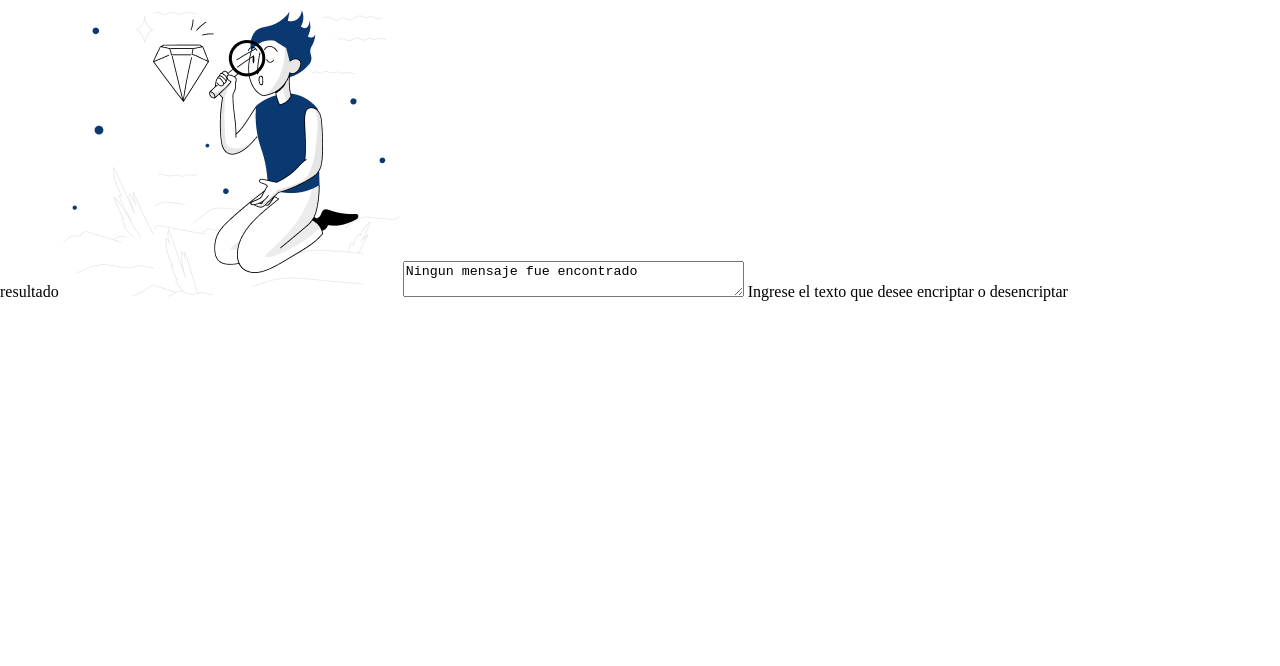
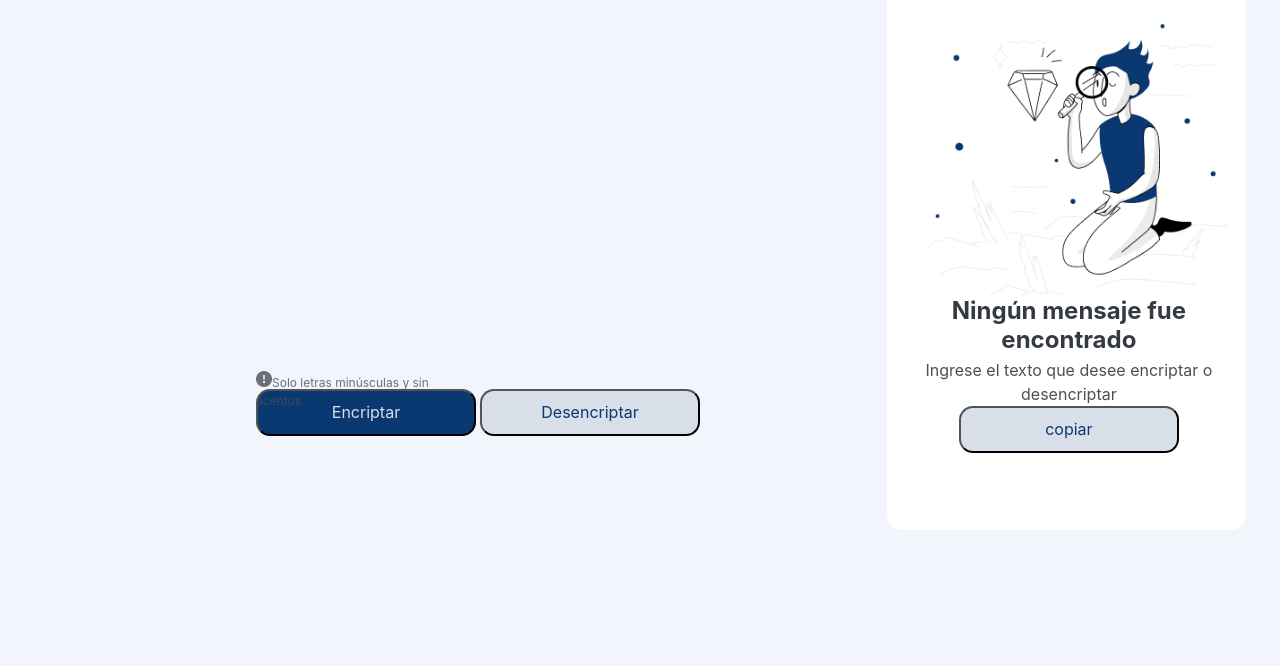
Before and after one commit to YeniAstaiza/Challenge-yeni, a plain HTML site: page index.html in a window 1280 px wide. Shown: the part 134-800 px from the top of the page. Drawn offline with Linux system fonts and the light colour scheme.

Commit message:
agregado base programa

```diff
--- a/index.html
+++ b/index.html
@@ -13,27 +13,41 @@
 
     <body>
         <header>
-            <div class= "logo">
+            <div class="logo">
                 <h1><img src="imagenes_Chanllenge/Vector.svg"></h1>
             </div>
         </header>
+
         <content>
-            <div>
-                form
-                <textarea name="textarea" rows="2" cols="40">Ingresa en texto aquí</textarea>
-                <p>><span class="..."></span>Solo letras minúsculas y sin acentos</p>
-                <input type="button" value="Encriptar">
-                <input type="button" value="Desencriptar">
-            </div>
+            <section class="resolver">
+                <div>
+                    <div class="ingreseTexto">
+                        <textarea id= "codigo" placeholder="Ingrese el texto aquí" name="textarea" rows="10" cols="20"></textarea>
+                    </div>
 
-            <div>
-                resultado
-               <img src="imagenes_Chanllenge/Muñeco.png">
+                    <div class="indicaciones">
+                        <p><span><img src="imagenes_Chanllenge/Vector.png" class="vectorSeñal"></span>Solo letras minúsculas y sin acentos</p>
 
-                <textarea name="textarea" rows="2" cols="40">Ningun mensaje fue encontrado</textarea>
-                <label for="ingreseTexto">Ingrese el texto que desee encriptar o desencriptar</label>
+                    </div>
 
+                    <div>
+                        <input onclick="clickEncriptar()" class="btn btn-azulOscuro" type="button" value="Encriptar">
+                        <input onclick="clickDesencriptar()" class="btn btn-claro" type="button" value="Desencriptar">
+                    </div>
+                </div>
+
+            </section>
+
+            <section  class="respuesta">
+                <div>
+                    <img class="munheco" src="imagenes_Chanllenge/Muñeco.png">
+
+                    <textarea class="noEncontrado" id="noEncontrado" name="textarea" rows="2">Ningún mensaje fue encontrado</textarea>
+                    <p class="inserteCifrado">Ingrese el texto que desee encriptar o desencriptar</p>
+                    <input onclick="clickCopiar()" class="btn btn-copiar" type="button" value="copiar">
+                </div>
+            </section>
         </content>
     </body>
-
+   <script src="main.js"></script>
 <html>
--- /dev/null
+++ b/main.js
@@ -0,0 +1,29 @@
+function clickEncriptar(){
+    var text = document.getElementById("codigo"). value;
+    document.getElementById("noEncontrado"). value = encriptar(text);
+    document.getElementById("codigo"). value = "";
+}
+
+function clickDesencriptar(){
+        document.getElementById("codigo"). value;
+    document.getElementById("noEncontrado"). value = desencriptar(text);
+    document.getElementById("codigo"). value = "";
+}
+
+function encriptar(texto){
+    texto = texto.replaceAll("e" , "enter");
+    texto = texto.replaceAll("i" , "imes");
+    texto = texto.replaceAll("a" , "ai");
+    texto = texto.replaceAll("o" , "ober");
+    texto = texto.replaceAll("u" , "ufat");
+    return texto;
+}
+
+function desencriptar(texto){
+    texto = texto.replaceAll("enter" , "e");
+    texto = texto.replaceAll("imes" , "i");
+    texto = texto.replaceAll("ai" , "a");
+    texto = texto.replaceAll("ober" , "o");
+    texto = texto.replaceAll("ufat" , "u");
+    return texto;
+}
--- a/style.css
+++ b/style.css
@@ -0,0 +1,139 @@
+
+body{
+    background: #F3F5FC;
+}
+
+.logo{
+    display: flex;
+    flex-direction: column;
+    align-items: flex-start;
+    padding: px;
+    width: 120px;
+    height: 48px;
+    padding: 30px 0px 0px 60px
+
+}
+
+.resolver{
+    display: inline-block;
+    width: 69%;
+    vertical-align: top;
+    padding: 0 0 0 20%;
+    box-sizing: border-box;
+}
+
+.ingreseTexto textarea{
+    width: 400px;
+    background: #F3F5FC;
+}
+
+textarea{
+    color: #0A3871;
+    font-family: 'Inter';
+    font-style: normal;
+    font-weight: 400;
+    font-size: 28px;
+    line-height: 150%;
+    border: none;
+    resize: none;
+}
+
+.indicaciones{
+    width: 205px;
+    height: 18px;
+    font-family: 'Inter';
+    font-style: normal;
+    font-weight: 400;
+    font-size: 12px;
+    line-height: 150%;
+    color: #495057;
+    opacity: 0.8;
+}
+.btn{
+    width: 220px;
+    padding: 12px 0;
+    font-family: 'Inter';
+    font-style: normal;
+    font-weight: 400;
+    font-size: 16px;
+    line-height: 19px;
+    text-align: center;
+    border-radius: 14px;
+
+}
+
+.btn-azulOscuro{
+   background: #0A3871;
+   color: #D8DFE8;
+
+}
+.btn-azulOscuro:hover{
+    background:#495057;
+}
+
+.btn-claro{
+    background: #D8DFE8;
+    color: #0A3871;
+}
+
+.btn-claro:hover{
+    background: rgb(81, 176, 178);
+}
+
+.respuesta{
+    display: inline-block;
+    width: 28%;
+    height: 80%;
+    background: #FFFFFF;
+    border-radius: 15px;
+    padding-left: 5px;
+    box-sizing: border-box;
+    min-height: 82vh;
+    position: relative;
+    top: -70px;
+}
+
+.munheco{
+    width:85%;
+    vertical-align: top;
+    margin: 0 1.5%;
+    padding: 150px 0px 0px 30px;
+}
+
+.noEncontrado{
+    width: 100%;
+    padding: 1px 0;
+    font-family: 'Inter';
+    font-style: normal;
+    font-weight: 700;
+    font-size: 24px;
+    line-height: 120%;
+    text-align: center;
+    color: #343A40;
+    border: none;
+    outline: none;
+    resize: none;
+}
+
+.inserteCifrado{
+    width: 100%;
+    font-family: 'Inter';
+    font-style: normal;
+    font-weight: 400;
+    font-size: 16px;
+    line-height: 150%;
+    text-align: center;
+    color: #495057;
+}
+
+.btn-copiar{
+    background: #D8DFE8;
+    color: #0A3871;
+    margin: 0 auto;
+    position: relative;
+    display: inherit;
+}
+.btn-copiar:hover{
+    background: rgb(81, 176, 178);
+
+}
```
Also changed, not shown: imagenes_Chanllenge/Vector.png (added).
